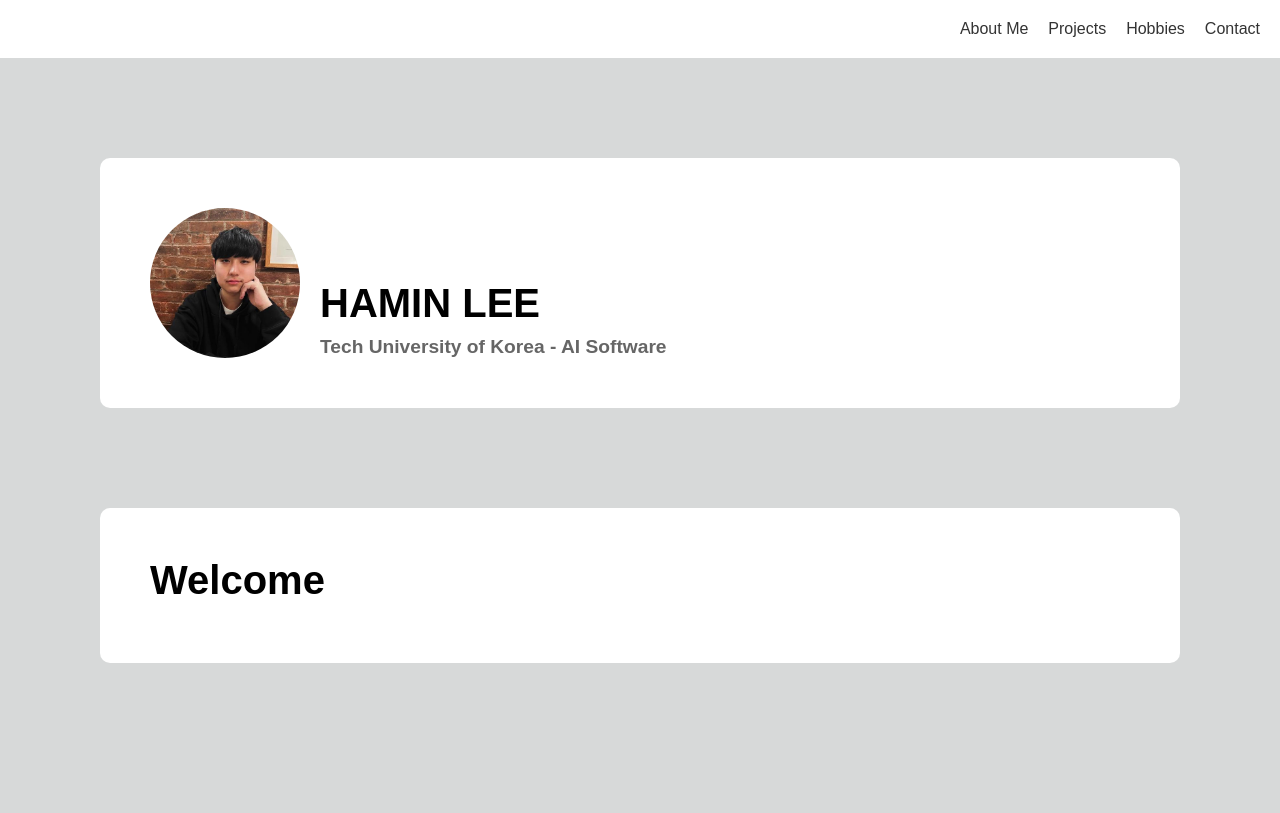
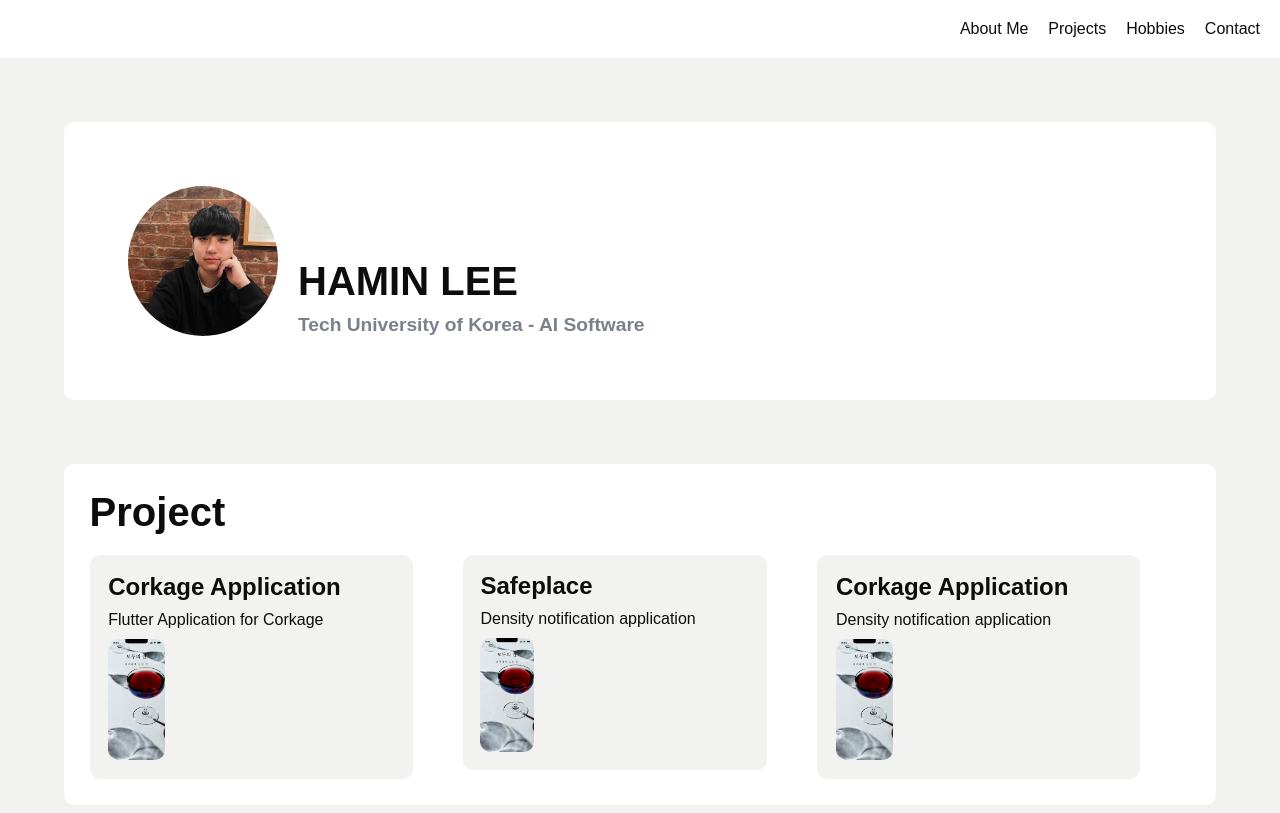
Before and after one commit to haa741123/Portfolio, a Django app: template Portfolio/blog/templates/main.html in a window 1280 px wide. Shown: the top 813 px of the page. Before the commit the page ends 663 px from the top, so only its background shows below. Run offline with Django 5.2, Linux system fonts and the light colour scheme; the template is opened without the code that fills it, so the values that code supplies are empty; some libraries are stand-ins or nearby versions; some web fonts are replaced.

Commit message:
메인 페이지 중간 완성

```diff
--- a/Portfolio/blog/templates/main.html
+++ b/Portfolio/blog/templates/main.html
@@ -4,6 +4,19 @@
     <meta charset="UTF-8" />
     <meta name="viewport" content="width=device-width, initial-scale=1.0" />
     <title>HAMIN LEE</title>
+    <script>
+      document.addEventListener("DOMContentLoaded", () => {
+        document.getElementById("page-container").style.opacity = "0";
+        setTimeout(() => {
+          document.getElementById("page-container").style.opacity = "1";
+        }, 100);
+      });
+    </script>
+    <link
+      rel="stylesheet"
+      href="https://unpkg.com/leaflet@1.7.1/dist/leaflet.css"
+    />
+    <script src="https://unpkg.com/leaflet@1.7.1/dist/leaflet.js"></script>
     <style>
       @font-face {
         font-family: "Eulyoo1945";
@@ -24,10 +37,11 @@
         font-family: "Eulyoo1945", sans-serif;
         margin: 0;
         padding: 0;
-        background-color: #d7d9d9;
+        background-color: #f2f2f0;
       }
 
       .header {
+        font-family: "Pretendard", sans-serif;
         display: flex;
         justify-content: flex-end;
         padding: 20px;
@@ -37,7 +51,7 @@
       .header a {
         margin-left: 20px;
         text-decoration: none;
-        color: #333;
+        color: #0d0d0d;
       }
 
       .header a:hover {
@@ -47,8 +61,8 @@
       .main {
         display: flex;
         align-items: flex-end;
-        margin: 100px;
-        padding: 50px;
+        margin: 5%;
+        padding: 5%;
         border-radius: 10px;
         background-color: #fff;
       }
@@ -57,7 +71,7 @@
         width: 150px;
         height: 150px;
         border-radius: 50%;
-        background-image: url("./static/profile.jpg");
+        background-image: url("./static/photo/profile.jpg");
         background-size: cover;
         background-position: center;
         background-repeat: no-repeat;
@@ -74,25 +88,122 @@
         font-family: Pretendard, sans-serif;
         font-size: 2.5em;
         margin: 0 0 10px 0;
+        color: #0d0d0d;
       }
 
       h2 {
         font-family: Pretendard, sans-serif;
         font-size: 1.2em;
         margin: 0;
-        color: #666;
+        color: #79818c;
       }
+
       .description {
-        display: flex;
-        align-items: flex-end;
-        margin: 100px;
-        padding: 50px;
+        display: grid;
+        align-items: flex-start;
+        margin: 5%;
+        padding: 2%;
         border-radius: 10px;
         background-color: #fff;
+      }
+      .box {
+        grid-row: 2;
+        align-items: flex-start;
+        flex-direction: column;
+        display: flex;
+        font-family: Pretendard, sans-serif;
+        margin: 10px 50px 0 0;
+        padding: 5%;
+        border-radius: 10px;
+        background-color: #f2f2f0;
+      }
+
+      .box p {
+        position: static;
+        font-size: 1em;
+        margin: 10px 0 0 0;
+        color: #0d0d0d;
+      }
+
+      .box h2 {
+        font-size: 1.5em;
+        margin: 0;
+        color: #0d0d0d;
+      }
+      .box img {
+        display: block;
+        width: 20%;
+        height: auto;
+        margin: 10px 0 0 0;
+        border-radius: 10px;
+      }
+
+      @media screen and (max-width: 768px) {
+        .header {
+          flex-direction: column;
+          align-items: center;
+        }
+
+        .header a {
+          margin: 10px 0;
+        }
+
+        .main {
+          flex-direction: column;
+          align-items: center;
+          text-align: center;
+        }
+
+        .photo {
+          margin-right: 0;
+          margin-bottom: 20px;
+        }
+
+        .info {
+          align-items: center;
+        }
+
+        h1 {
+          font-size: 2em;
+        }
+
+        h2 {
+          font-size: 1em;
+        }
+      }
+
+      @media screen and (max-width: 480px) {
+        .main,
+        .description {
+          margin: 5%;
+          padding: 5%;
+        }
+
+        h1 {
+          font-size: 1.8em;
+        }
+
+        h2 {
+          font-size: 0.9em;
+        }
+      }
+
+      #page-container {
+        opacity: 1;
+        transition: opacity 0.5s ease-in-out;
+      }
+
+      #page-container.fade-out {
+        opacity: 0;
+      }
+      #map {
+        height: 400px;
+        width: 100%;
       }
     </style>
   </head>
   <body>
+    <div id="page-container">
       <header class="header">
         <a href="#about">About Me</a>
         <a href="#projects">Projects</a>
@@ -107,9 +218,26 @@
         </div>
       </div>
       <div class="description">
-      <div class="info">
-        <h1>Welcome</h1>
-        <h2></h2>
+        <h1>Project</h1>
+        <div class="box">
+          <h2>Corkage Application</h2>
+          <p>Flutter Application for Corkage</p>
+          <img src="./static/photo/corkage.png" alt="Project 1" />
+        </div>
+        <div class="box">
+          <h2>Safeplace</h2>
+          <p>Density notification application</p>
+          <img src="./static/photo/corkage.png" alt="Project 1" />
+        </div>
+        <div class="box">
+          <h2>Corkage Application</h2>
+          <p>Density notification application</p>
+          <img src="./static/photo/corkage.png" alt="Project 1" />
+        </div>
+      </div>
+      <div class="description">
+        <div id="map"></div>
+        <script src="./static/js/map.js"></script>
       </div>
     </div>
   </body>
--- /dev/null
+++ b/Portfolio/blog/templates/static/js/map.js
@@ -0,0 +1,15 @@
+var map = L.map("map").setView([37.5665, 126.978], 3);
+
+L.tileLayer("https://{s}.tile.openstreetmap.org/{z}/{x}/{y}.png", {
+  attribution: "© OpenStreetMap contributors",
+}).addTo(map);
+
+var visitedCities = [
+  { name: "서울", lat: 37.5665, lng: 126.978 },
+  { name: "도쿄", lat: 35.6762, lng: 139.6503 },
+  { name: "뉴욕", lat: 40.7128, lng: -74.006 },
+];
+
+visitedCities.forEach(function (city) {
+  L.marker([city.lat, city.lng]).addTo(map).bindPopup(city.name);
+});
```
Also changed, not shown: Portfolio/blog/templates/index.html (+22 -1 lines), Portfolio/blog/templates/static/js/transition.js (added, +16 -0 lines), Portfolio/blog/templates/static/photo/corkage.png (added), Portfolio/blog/templates/static/photo/profile.jpg (renamed from Portfolio/blog/templates/static/profile.jpg). Lines whose indentation alone changed are shown as unchanged.
